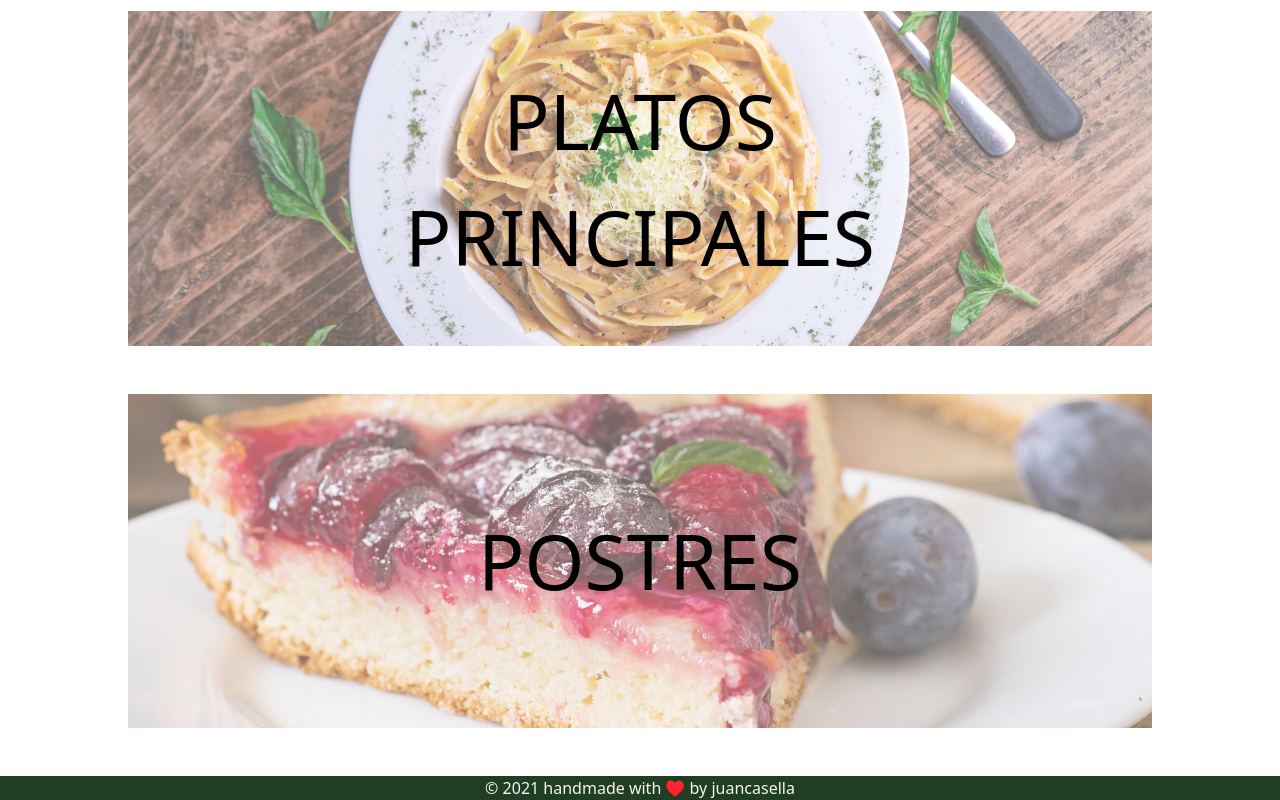
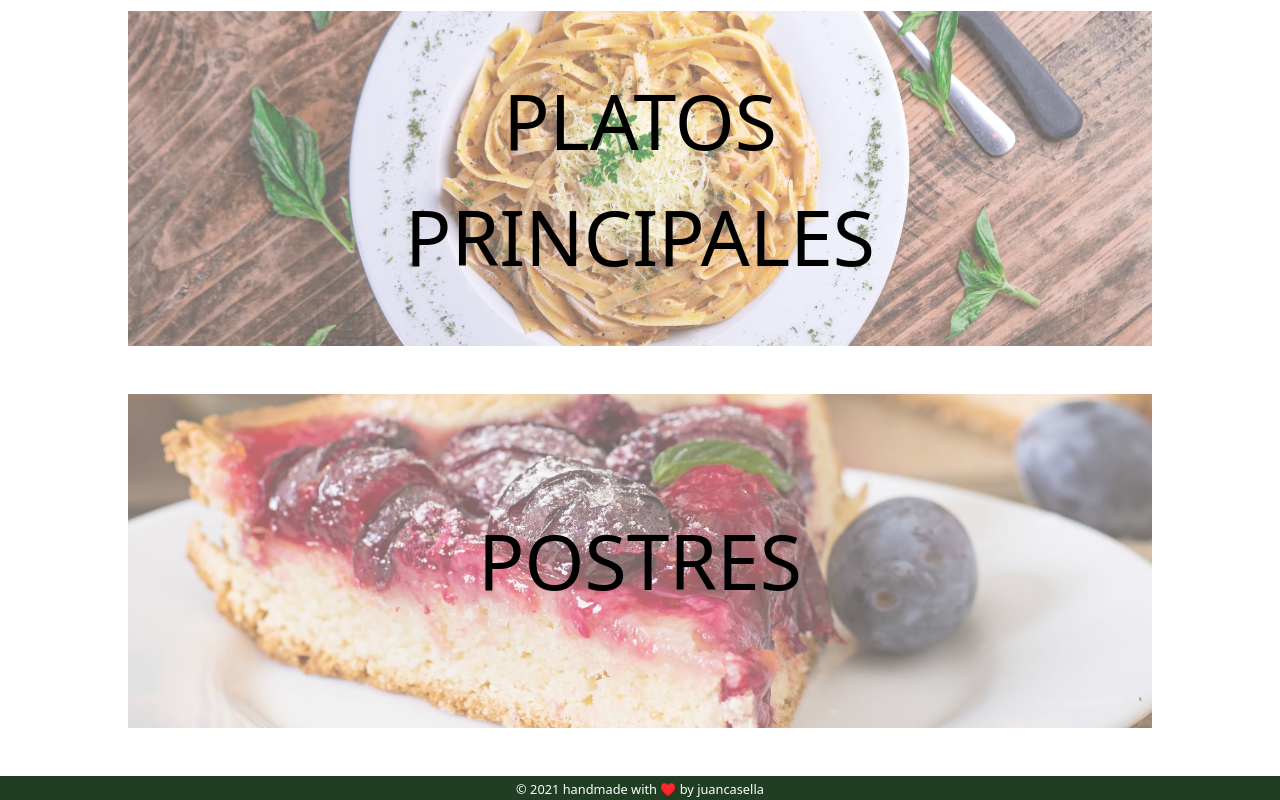
Before and after one commit to juanccasella/spag, a website: page index.html in a window 1280 px wide. Shown: the part 1003-1803 px from the top of the page. Drawn offline with nearby package versions, Linux system fonts and the light colour scheme.

Commit message:
spagfinal 3 entreda footer

```diff
--- a/index.html
+++ b/index.html
@@ -39,8 +39,8 @@
         <img src="./imagenes/bodyindex/postres.jpg" alt="imagen-postres">
         <a href="./paginas/postres.html" class="imagen-postres">POSTRES</a>
     </article>
-    <footer>
-        <a href="#top">© 2021 handmade with ♥️ by juancasella </a>
+    <footer class="pie">
+        <a class="textopie" href="#top">© 2021 handmade with ♥️ by juancasella</a>
     </footer>
     <script src="https://cdnjs.cloudflare.com/ajax/libs/jquery/3.6.0/jquery.min.js"></script>
     <script src="https://cdnjs.cloudflare.com/ajax/libs/popper.js/2.10.2/umd/popper.min.js"></script>
--- a/scss/estilo.scss
+++ b/scss/estilo.scss
@@ -206,10 +206,10 @@ h2{
 footer{
   text-align: center;
   background-color: #203f22;
-  color: #f5f5f5;
   margin-top: 3rem;
     a{
       text-decoration: none;
-      color: #f5f5f5;
-  }
+      color: #ffffff;
+      font-size: 1vw !important;
+    }
 }
```
Also changed, not shown: css/estilo.css, 1 other file.
